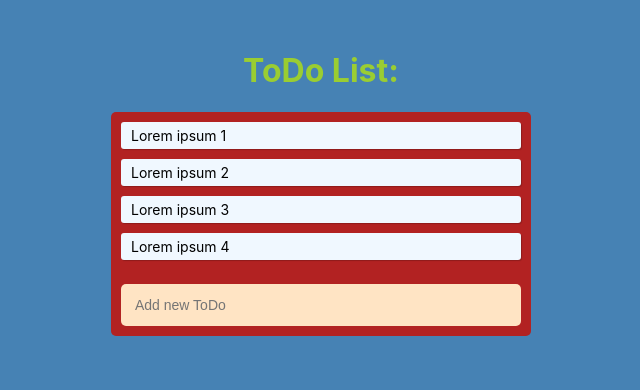
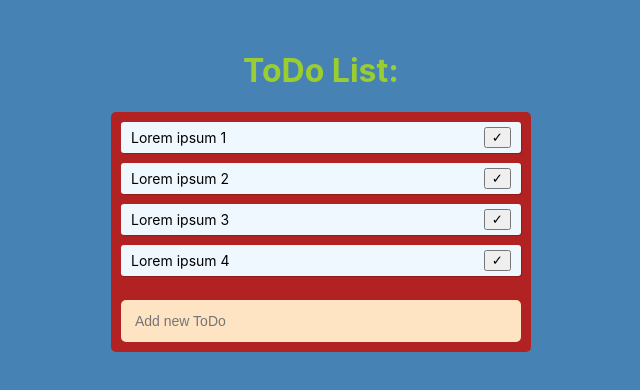
Before and after one commit to Stefantut/React-Hooks-ToDo-App, a React (Create React App) app: page / in a window 1280 px wide. Shown: the top 390 px of the page, without its empty margins (319-959 px from the left). Built offline with nearby package versions, Linux system fonts and the light colour scheme.

Commit message:
Added functionality to mark as completed task

```diff
--- a/src/App.js
+++ b/src/App.js
@@ -34,13 +34,27 @@
     // update de state - passed new array
     setTodos(newTodos);
   };
+
+  const completeTodo = (index) => {
+    //an array with current todos - use spread op
+    const newTodos = [...todos];
+    //mark as completed
+    newTodos[index].isCompleted = true;
+    // set state
+    setTodos(newTodos);
+  };
   return (
     <div className="app">
       <h1 className="title">ToDo List:</h1>
       <div className="todo-list">
         {/* Map throught todos from State  */}
         {todos.map((todo, index) => (
-          <Todo key={index} index={index} todo={todo} />
+          <Todo
+            key={index}
+            index={index}
+            todo={todo}
+            completeTodo={completeTodo}
+          />
         ))}
 
         {/* Display input Component  */}
--- a/src/Todo.js
+++ b/src/Todo.js
@@ -1,6 +1,17 @@
 import React from "react";
 
-function Todo({ todo, index }) {
-  return <div className="todo">{todo.text}</div>;
+function Todo({ todo, index, completeTodo }) {
+  return (
+    <div
+      style={{ textDecoration: todo.isCompleted ? "line-through" : "" }}
+      className="todo"
+    >
+      {todo.text}
+      {/* CompleteTodo passed as prop
+     Event Listener onClick - arrow function to call completeTodo
+     which will take in the index to know exactly which one is completed */}
+      <button onClick={() => completeTodo(index)}>✓</button>
+    </div>
+  );
 }
 export default Todo;
```
